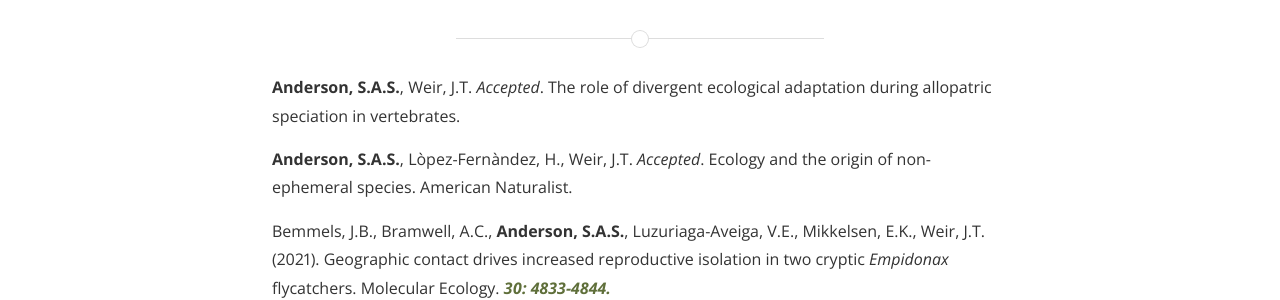
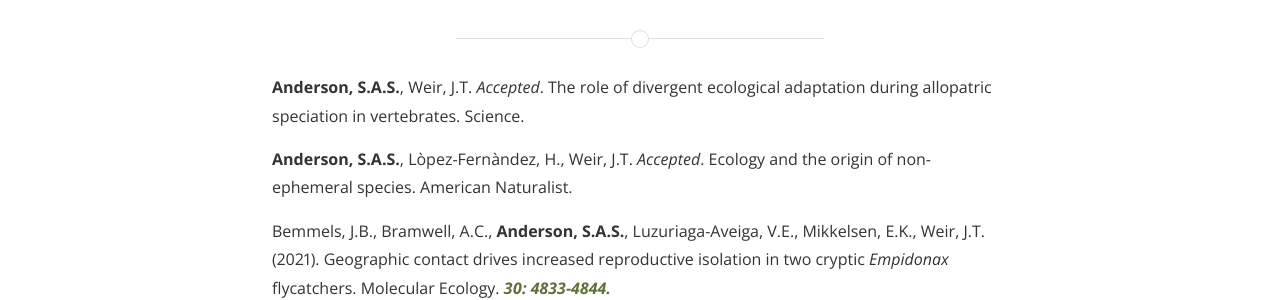
Before and after one commit to SeanASAnderson/SeanASAnderson.github.io, a Jekyll site: the page built from publications2.md, in a window 1280 px wide and 971 px high. Shown: the part 144-444 px from the top of the window. Built offline with Jekyll 4.4.1, drawn with Linux system fonts in a browser that asks for light colours; nearby versions of some CDN libraries; some web fonts are replaced.

Commit message:
paper accepted

```diff
--- a/publications2.md
+++ b/publications2.md
@@ -15,7 +15,7 @@
 
 <h2>Out Now</h2>-->
 
-<p><b>Anderson, S.A.S.</b>, Weir, J.T. <i>Accepted</i>. The role of divergent ecological adaptation during allopatric speciation in vertebrates. </p>
+<p><b>Anderson, S.A.S.</b>, Weir, J.T. <i>Accepted</i>. The role of divergent ecological adaptation during allopatric speciation in vertebrates. Science. </p>
 
 <p><b>Anderson, S.A.S.</b>, L&ograve;pez-Fern&agrave;ndez, H., Weir, J.T. <i>Accepted</i>. Ecology and the origin of non-ephemeral species. American Naturalist.</p>
 
```
